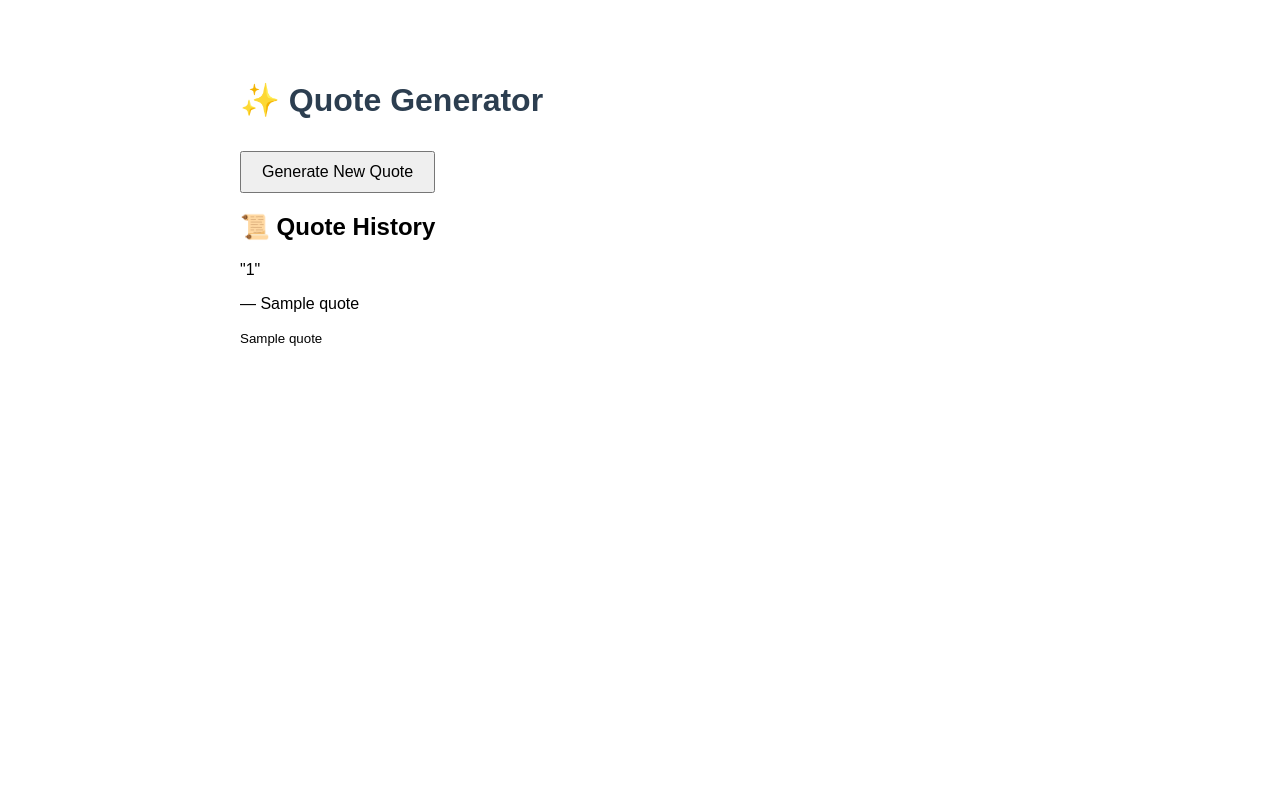
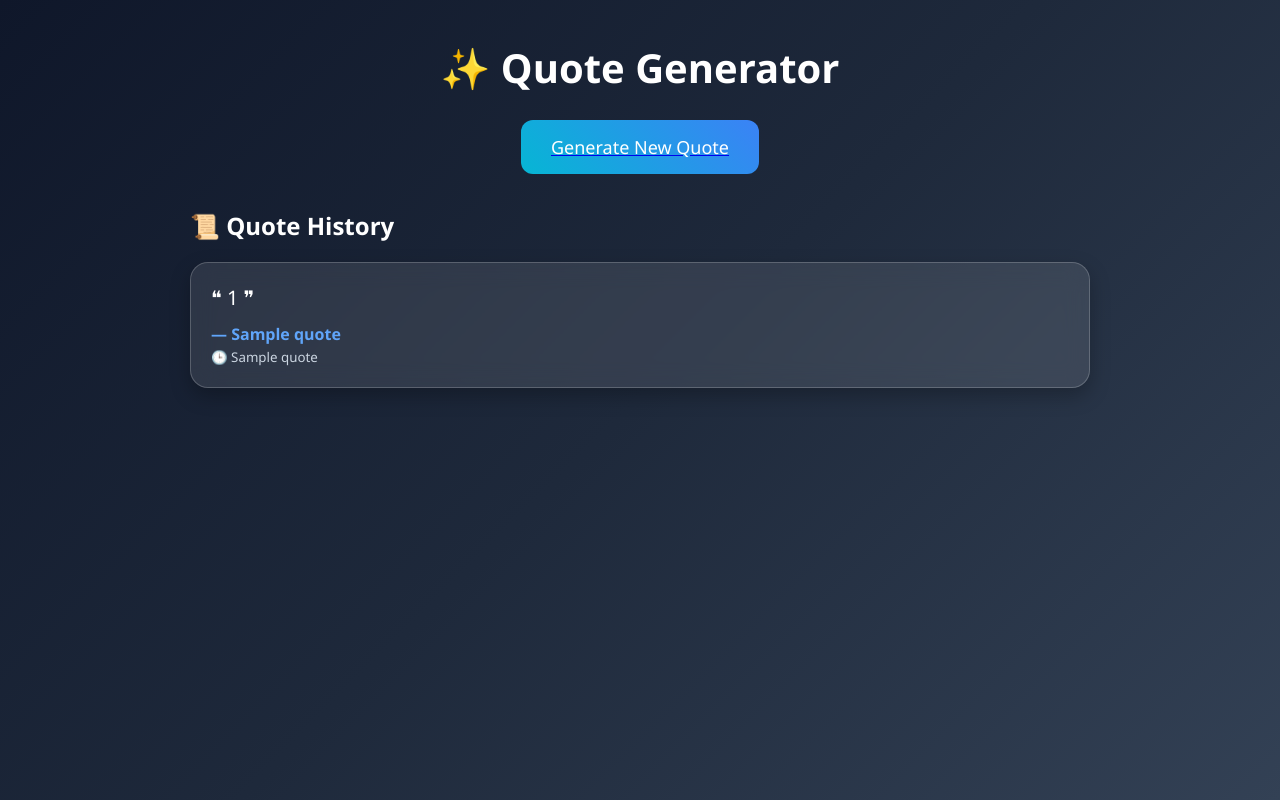
Before and after one commit to subramanig362-bit/virtualworks-fullstack-internship, a Flask app: template Quick-Note-App/templates/index.html in a window 1280 px wide. Run offline with Flask 3, Linux system fonts and the light colour scheme; the template is opened without the code that fills it: most values are stand-ins (such as "Sample title", 1, 10 or a date in 2020).

Commit message:
Web design changes

```diff
--- /dev/null
+++ b/Quote Generator with History/static/style.css
@@ -0,0 +1,96 @@
+*{
+    margin:0;
+    padding:0;
+    box-sizing:border-box;
+    font-family:'Segoe UI',sans-serif;
+}
+
+body{
+    min-height:100vh;
+
+    background:linear-gradient(
+    135deg,
+    #0f172a,
+    #1e293b,
+    #334155
+    );
+
+    padding:40px;
+}
+
+.container{
+    max-width:900px;
+    margin:auto;
+}
+
+h1{
+    text-align:center;
+    color:white;
+    margin-bottom:25px;
+    font-size:40px;
+}
+
+button{
+    display:block;
+    margin:auto;
+
+    background:linear-gradient(
+    45deg,
+    #06b6d4,
+    #3b82f6
+    );
+
+    color:white;
+    border:none;
+    padding:15px 30px;
+
+    border-radius:12px;
+
+    font-size:18px;
+    cursor:pointer;
+
+    transition:0.3s;
+}
+
+button:hover{
+    transform:scale(1.08);
+}
+
+h2{
+    color:white;
+    margin-top:35px;
+    margin-bottom:20px;
+}
+
+.card{
+    background:rgba(255,255,255,0.1);
+
+    backdrop-filter:blur(12px);
+
+    border:1px solid rgba(255,255,255,0.2);
+
+    padding:20px;
+
+    border-radius:18px;
+
+    margin-bottom:20px;
+
+    box-shadow:
+    0 8px 20px rgba(0,0,0,0.25);
+}
+
+.quote{
+    color:white;
+    font-size:20px;
+    line-height:1.5;
+}
+
+.author{
+    color:#60a5fa;
+    margin-top:10px;
+    font-weight:bold;
+}
+
+small{
+    color:#cbd5e1;
+}
--- a/Quote Generator with History/templates/index.html
+++ b/Quote Generator with History/templates/index.html
@@ -4,6 +4,7 @@
     <title>Quote Generator</title>
     <link rel="stylesheet"
 href="{{ url_for('static', filename='style.css') }}">
+<link rel="icon" href="https://cdn-icons-png.flaticon.com/512/4149/4149673.png">
 </head>
 <body>
 
@@ -21,10 +22,12 @@
 
     {% for quote in history %}
 
+    {% for quote in history %}
+
 <div class="card">
 
     <p class="quote">
-            "{{ quote[0] }}"
+        ❝ {{ quote[0] }} ❞
     </p>
 
     <p class="author">
@@ -32,10 +35,12 @@
     </p>
 
     <small>
-            {{ quote[2] }}
+        🕒 {{ quote[2] }}
     </small>
 
 </div>
+
+{% endfor %}
 
     {% endfor %}
 
```
Also changed, not shown: Quote Generator with History/static/styel.css (deleted, +0 -55 lines), Quote Generator with History/quotes.db. Lines whose indentation alone changed are shown as unchanged.
